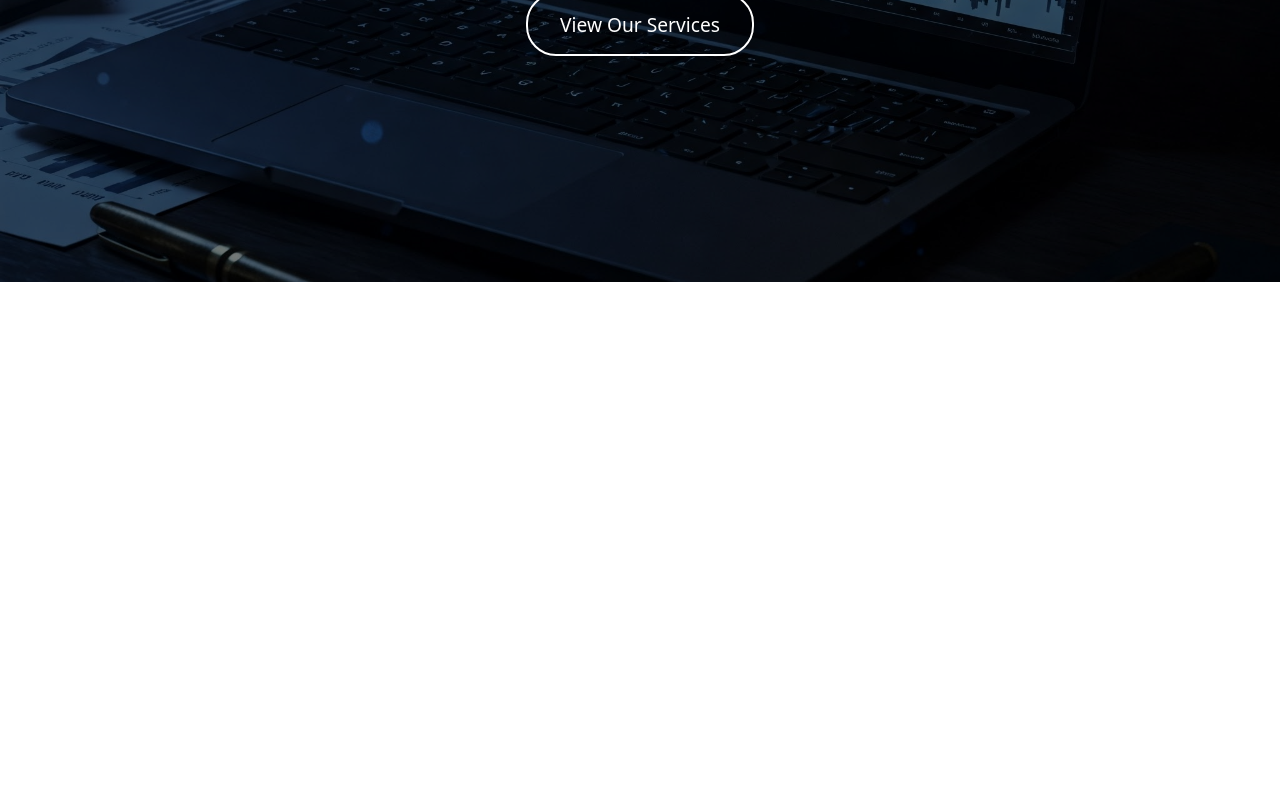
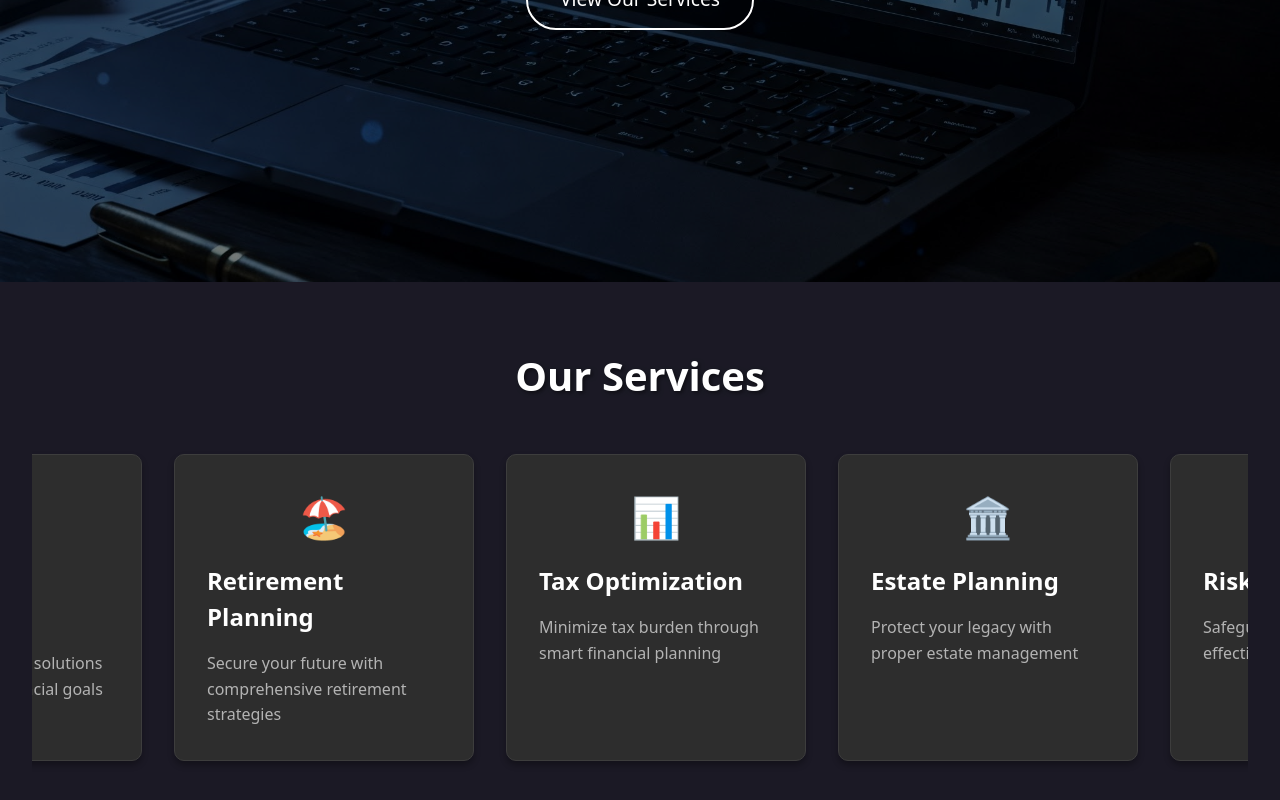
Before and after one commit to roddazad/financial-advisor-react, a React (Vite) app in the folder financial-advisor-react/: page / in a window 1280 px wide. Shown: the part 518-1318 px from the top of the page. Before the commit the page ends 800 px from the top, so only its background shows below. Built offline with nearby package versions, Linux system fonts and the light colour scheme.

Commit message:
Added Services component with auto-scrolling cards and fixed hero section

```diff
--- a/financial-advisor-react/src/App.css
+++ b/financial-advisor-react/src/App.css
@@ -52,3 +52,24 @@ body {
 .read-the-docs {
   color: #888;
 }
+
+.app-container {
+  position: relative;
+  width: 100%;
+  min-height: 100vh;
+}
+
+.content-container {
+  position: relative;
+  z-index: 1;
+  background-color: transparent;
+}
+
+/* Ensure the navbar stays on top */
+nav {
+  position: fixed;
+  top: 0;
+  left: 0;
+  right: 0;
+  z-index: 1000;
+}
--- a/financial-advisor-react/src/App.tsx
+++ b/financial-advisor-react/src/App.tsx
@@ -1,20 +1,17 @@
-
-
 import Navbar from './components/Navbar'
 import Hero from './components/Hero'
-
-
+import Services from './components/Services'
+import './App.css'
 
 function App() {
-
-
   return (
-    <>
+    <div className="app-container">
       <Navbar />
       <Hero />
-
-
-    </>
+      <main className="content-container">
+        <Services />
+      </main>
+    </div>
   )
 }
 
--- /dev/null
+++ b/financial-advisor-react/src/components/Services.tsx
@@ -0,0 +1,97 @@
+import { useEffect, useRef } from 'react';
+import '../styles/Services.css';
+
+interface ServiceCard {
+  title: string;
+  description: string;
+  icon: string;
+}
+
+const services: ServiceCard[] = [
+  {
+    title: "Investment Planning",
+    description: "Strategic investment solutions tailored to your financial goals",
+    icon: "💰"
+  },
+  {
+    title: "Retirement Planning",
+    description: "Secure your future with comprehensive retirement strategies",
+    icon: "🏖️"
+  },
+  {
+    title: "Tax Optimization",
+    description: "Minimize tax burden through smart financial planning",
+    icon: "📊"
+  },
+  {
+    title: "Estate Planning",
+    description: "Protect your legacy with proper estate management",
+    icon: "🏛️"
+  },
+  {
+    title: "Risk Management",
+    description: "Safeguard your assets with effective risk mitigation",
+    icon: "🛡️"
+  },
+  {
+    title: "Wealth Management",
+    description: "Comprehensive wealth management for long-term growth",
+    icon: "📈"
+  }
+];
+
+const Services = () => {
+  const scrollRef = useRef<HTMLDivElement>(null);
+  const scrollContainerRef = useRef<HTMLDivElement>(null);
+
+  useEffect(() => {
+    const scrollContainer = scrollContainerRef.current;
+    if (!scrollContainer) return;
+
+    let scrollAmount = 1;
+    let scrollInterval: number;
+
+    const startScroll = () => {
+      scrollInterval = window.setInterval(() => {
+        if (scrollContainer) {
+          scrollContainer.scrollLeft += scrollAmount;
+          if (scrollContainer.scrollLeft >= scrollContainer.scrollWidth - scrollContainer.clientWidth) {
+            scrollContainer.scrollLeft = 0;
+          }
+        }
+      }, 30);
+    };
+
+    const stopScroll = () => {
+      window.clearInterval(scrollInterval);
+    };
+
+    startScroll();
+
+    scrollContainer.addEventListener('mouseenter', stopScroll);
+    scrollContainer.addEventListener('mouseleave', startScroll);
+
+    return () => {
+      window.clearInterval(scrollInterval);
+      scrollContainer.removeEventListener('mouseenter', stopScroll);
+      scrollContainer.removeEventListener('mouseleave', startScroll);
+    };
+  }, []);
+
+  return (
+    <section className="services-section" ref={scrollRef}>
+      <h2>Our Services</h2>
+      <div className="services-container" ref={scrollContainerRef}>
+        {services.map((service, index) => (
+          <div key={index} className="service-card">
+            <div className="service-icon">{service.icon}</div>
+            <h3>{service.title}</h3>
+            <p>{service.description}</p>
+          </div>
+        ))}
+      </div>
+    </section>
+  );
+};
+
+export default Services;
--- a/financial-advisor-react/src/styles/Hero.css
+++ b/financial-advisor-react/src/styles/Hero.css
@@ -1,19 +1,18 @@
 .hero {
   height: 100vh;
-  width: 100vw;
+  width: 100%;
   position: fixed;
   top: 0;
   left: 0;
+  z-index: 0;
+  background-size: cover;
+  background-position: center;
   display: flex;
   align-items: center;
   justify-content: center;
   overflow: hidden;
-  background-size: cover;
-  background-position: center;
-  background-repeat: no-repeat;
   margin: 0;
   padding: 0;
-  z-index: 0;
   pointer-events: none; /* Allow clicking through the hero section */
 }
 
--- /dev/null
+++ b/financial-advisor-react/src/styles/Services.css
@@ -0,0 +1,72 @@
+.services-section {
+  padding: 4rem 2rem;
+  background-color: rgba(3, 0, 14, 0.9);
+  position: relative;
+  z-index: 1;
+  margin-top: 100vh; /* Start after the hero section */
+  min-height: 100vh; /* Ensure enough space for content */
+}
+
+.services-section h2 {
+  text-align: center;
+  margin-bottom: 2rem;
+  color: #ffffff;
+  font-size: 2.5rem;
+  position: relative;
+  z-index: 2;
+  text-shadow: 2px 2px 4px rgba(0, 0, 0, 0.5); /* Add text shadow for better visibility */
+}
+
+.services-container {
+  display: flex;
+  overflow-x: auto;
+  scroll-behavior: smooth;
+  -ms-overflow-style: none;
+  scrollbar-width: none;
+  gap: 2rem;
+  padding: 1rem 0;
+  position: relative;
+  z-index: 2;
+}
+
+.services-container::-webkit-scrollbar {
+  display: none;
+}
+
+.service-card {
+  flex: 0 0 300px;
+  background: #2d2d2d;
+  border-radius: 10px;
+  padding: 2rem;
+  box-shadow: 0 4px 6px rgba(0, 0, 0, 0.3);
+  transition: transform 0.3s ease;
+  cursor: pointer;
+  opacity: 1; /* Make cards visible by default */
+  position: relative;
+  z-index: 2;
+  border: 1px solid #3d3d3d;
+}
+
+.service-card:hover {
+  transform: translateY(-5px);
+  box-shadow: 0 6px 12px rgba(0, 0, 0, 0.4);
+  border-color: #4d4d4d;
+}
+
+.service-icon {
+  font-size: 2.5rem;
+  margin-bottom: 1rem;
+  text-align: center;
+}
+
+.service-card h3 {
+  color: #ffffff;
+  margin-bottom: 1rem;
+  font-size: 1.5rem;
+}
+
+.service-card p {
+  color: #b3b3b3;
+  line-height: 1.6;
+  font-size: 1rem;
+}
```
